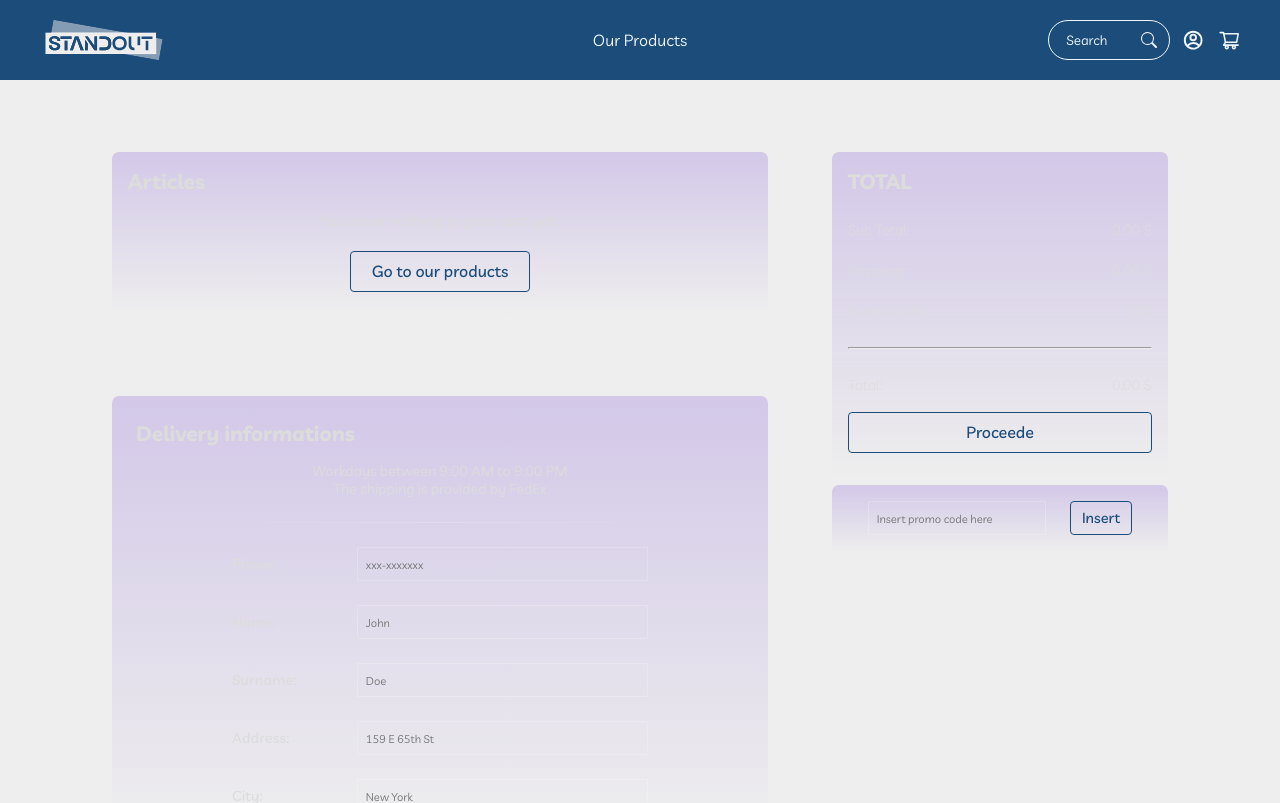
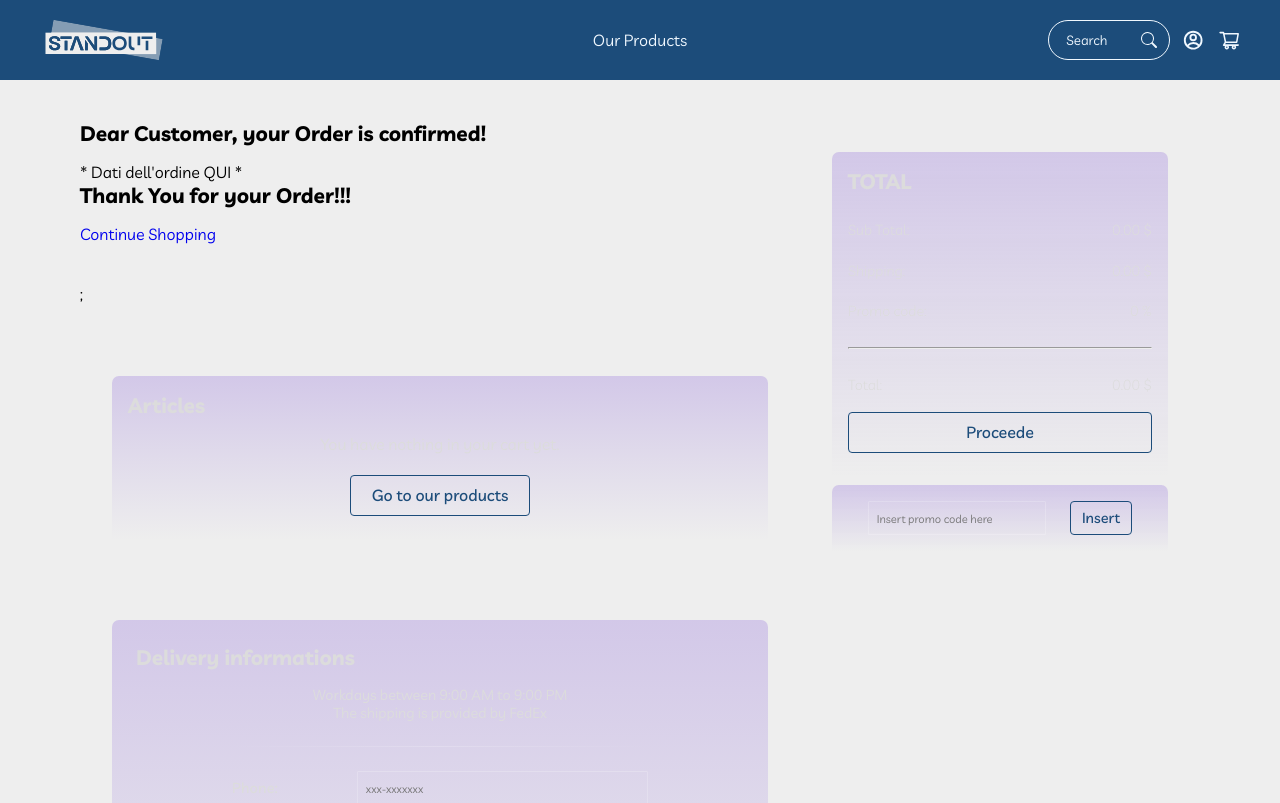
Before and after one commit to Trikode/database_project, a React (Create React App) app: page /cart in a window 1280 px wide. Shown: the top 803 px of the page. Built offline with nearby package versions, Linux system fonts and the light colour scheme.

Commit message:
PAOPAO!!!

```diff
--- a/src/pages/Cart/Cart.jsx
+++ b/src/pages/Cart/Cart.jsx
@@ -8,6 +8,7 @@ import { useState } from "react";
 import { useNavigate } from "react-router-dom";
 import { useLiveItems } from "../../App";
 import TopReminder from "../../components/TopReminder/TopReminder";
+import PaymentConfirmation from "../../components/Cart/PaymentConfirmation";
 
 const Cart = () => {
   //Get Items from localStorages.
@@ -116,6 +117,7 @@ const Cart = () => {
   }
   //getting and checking the delivery informations
   function deliveryCheck() {
+    <PaymentConfirmation/>;
     const phone = document.querySelector("#telInput").value;
     const name = document.querySelector("#nameInput").value;
     const surname = document.querySelector("#surnameInput").value;
@@ -252,6 +254,7 @@ const Cart = () => {
             Left Part
 
             */}
+            <PaymentConfirmation/>;
             <div>
               <section className="articles bubble">
                 <h2>Articles</h2>
```
